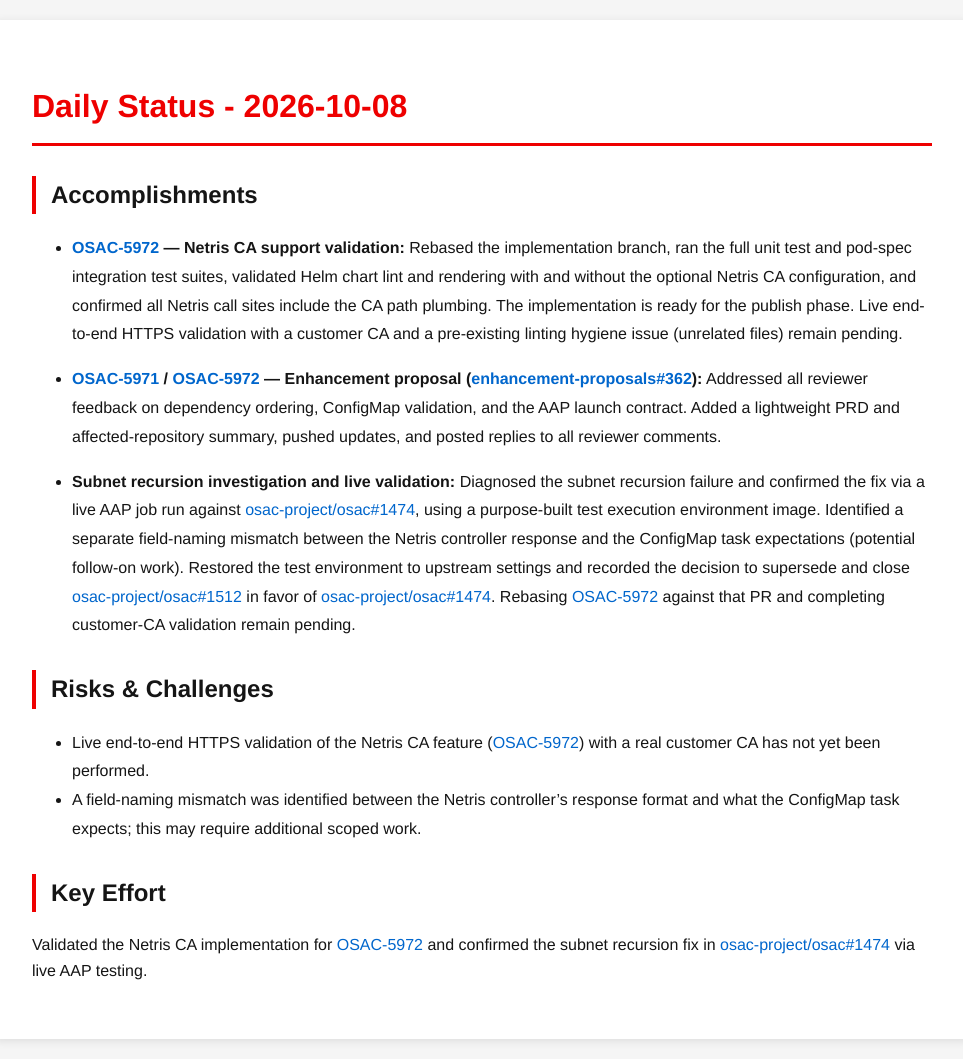
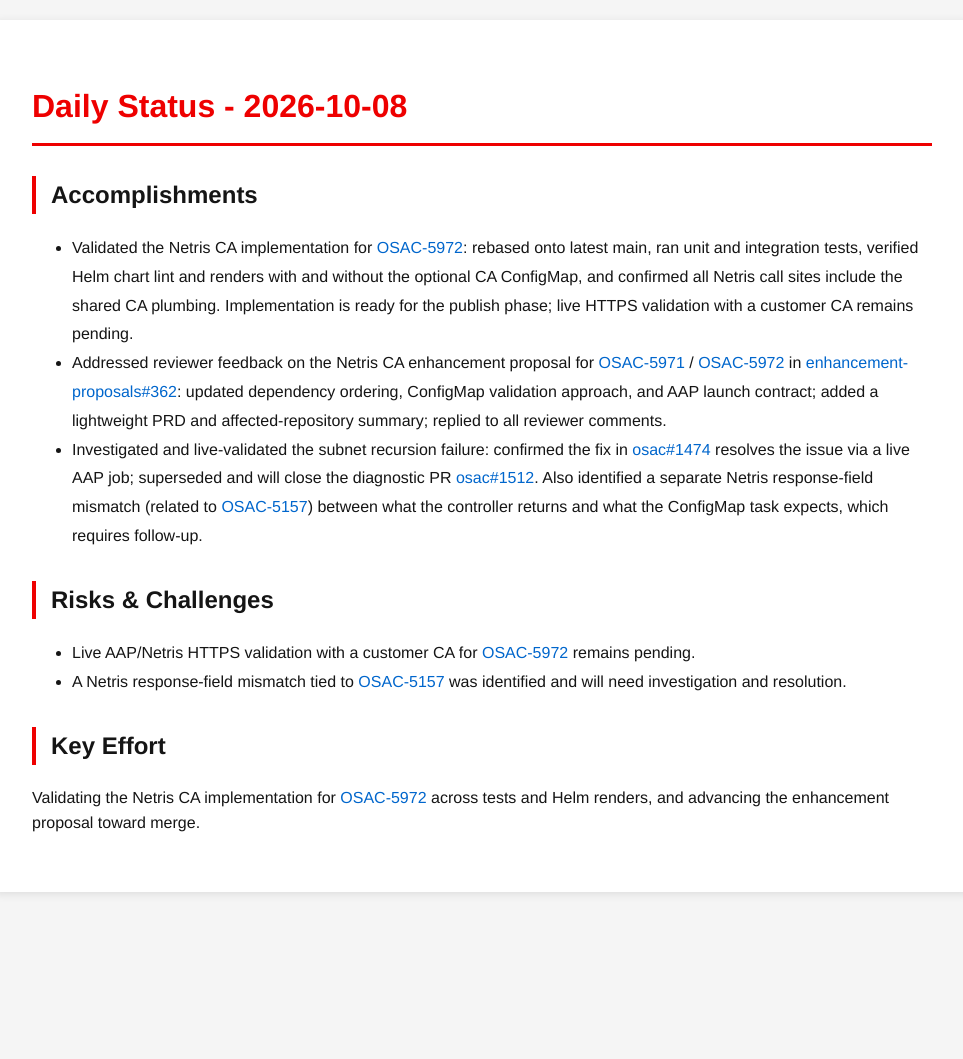
Before and after one commit to tzvatot/daily-status, a Jekyll site: the page built from 2026-10-08.md, in a window 1280 px wide. Shown: the whole page, without its empty margins (158-1121 px from the left). Built offline with Jekyll 4.4.1, drawn with Linux system fonts in a browser that asks for light colours; after the commit the page ends 912 px from its top, so only the background shows below that.

Commit message:
Daily status update - 2026-10-08

```diff
--- a/2026-10-08.md
+++ b/2026-10-08.md
@@ -7,18 +7,13 @@
 # Daily Status - 2026-10-08
 
 ## Accomplishments
-
-- **[OSAC-5972](https://redhat.atlassian.net/browse/OSAC-5972) — Netris CA support validation:** Rebased the implementation branch, ran the full unit test and pod-spec integration test suites, validated Helm chart lint and rendering with and without the optional Netris CA configuration, and confirmed all Netris call sites include the CA path plumbing. The implementation is ready for the publish phase. Live end-to-end HTTPS validation with a customer CA and a pre-existing linting hygiene issue (unrelated files) remain pending.
-
-- **[OSAC-5971](https://redhat.atlassian.net/browse/OSAC-5971) / [OSAC-5972](https://redhat.atlassian.net/browse/OSAC-5972) — Enhancement proposal ([enhancement-proposals#362](https://github.com/osac-project/enhancement-proposals/pull/362)):** Addressed all reviewer feedback on dependency ordering, ConfigMap validation, and the AAP launch contract. Added a lightweight PRD and affected-repository summary, pushed updates, and posted replies to all reviewer comments.
-
-- **Subnet recursion investigation and live validation:** Diagnosed the subnet recursion failure and confirmed the fix via a live AAP job run against [osac-project/osac#1474](https://github.com/osac-project/osac/pull/1474), using a purpose-built test execution environment image. Identified a separate field-naming mismatch between the Netris controller response and the ConfigMap task expectations (potential follow-on work). Restored the test environment to upstream settings and recorded the decision to supersede and close [osac-project/osac#1512](https://github.com/osac-project/osac/pull/1512) in favor of [osac-project/osac#1474](https://github.com/osac-project/osac/pull/1474). Rebasing [OSAC-5972](https://redhat.atlassian.net/browse/OSAC-5972) against that PR and completing customer-CA validation remain pending.
+- Validated the Netris CA implementation for [OSAC-5972](https://redhat.atlassian.net/browse/OSAC-5972): rebased onto latest main, ran unit and integration tests, verified Helm chart lint and renders with and without the optional CA ConfigMap, and confirmed all Netris call sites include the shared CA plumbing. Implementation is ready for the publish phase; live HTTPS validation with a customer CA remains pending.
+- Addressed reviewer feedback on the Netris CA enhancement proposal for [OSAC-5971](https://redhat.atlassian.net/browse/OSAC-5971) / [OSAC-5972](https://redhat.atlassian.net/browse/OSAC-5972) in [enhancement-proposals#362](https://github.com/osac-project/enhancement-proposals/pull/362): updated dependency ordering, ConfigMap validation approach, and AAP launch contract; added a lightweight PRD and affected-repository summary; replied to all reviewer comments.
+- Investigated and live-validated the subnet recursion failure: confirmed the fix in [osac#1474](https://github.com/osac-project/osac/pull/1474) resolves the issue via a live AAP job; superseded and will close the diagnostic PR [osac#1512](https://github.com/osac-project/osac/pull/1512). Also identified a separate Netris response-field mismatch (related to [OSAC-5157](https://redhat.atlassian.net/browse/OSAC-5157)) between what the controller returns and what the ConfigMap task expects, which requires follow-up.
 
 ## Risks & Challenges
-
-- Live end-to-end HTTPS validation of the Netris CA feature ([OSAC-5972](https://redhat.atlassian.net/browse/OSAC-5972)) with a real customer CA has not yet been performed.
-- A field-naming mismatch was identified between the Netris controller's response format and what the ConfigMap task expects; this may require additional scoped work.
+- Live AAP/Netris HTTPS validation with a customer CA for [OSAC-5972](https://redhat.atlassian.net/browse/OSAC-5972) remains pending.
+- A Netris response-field mismatch tied to [OSAC-5157](https://redhat.atlassian.net/browse/OSAC-5157) was identified and will need investigation and resolution.
 
 ## Key Effort
-
-Validated the Netris CA implementation for [OSAC-5972](https://redhat.atlassian.net/browse/OSAC-5972) and confirmed the subnet recursion fix in [osac-project/osac#1474](https://github.com/osac-project/osac/pull/1474) via live AAP testing.
+Validating the Netris CA implementation for [OSAC-5972](https://redhat.atlassian.net/browse/OSAC-5972) across tests and Helm renders, and advancing the enhancement proposal toward merge.
```
